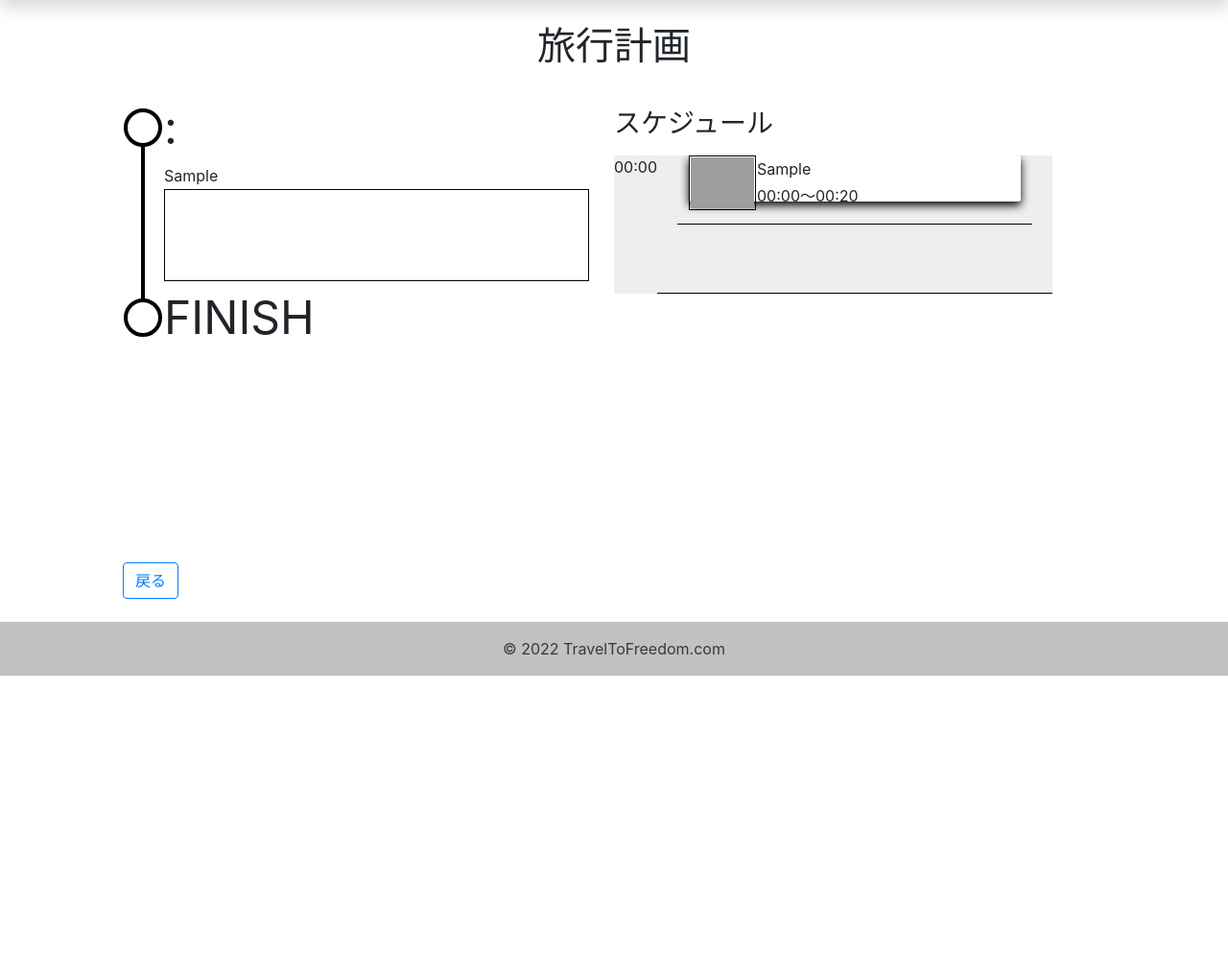
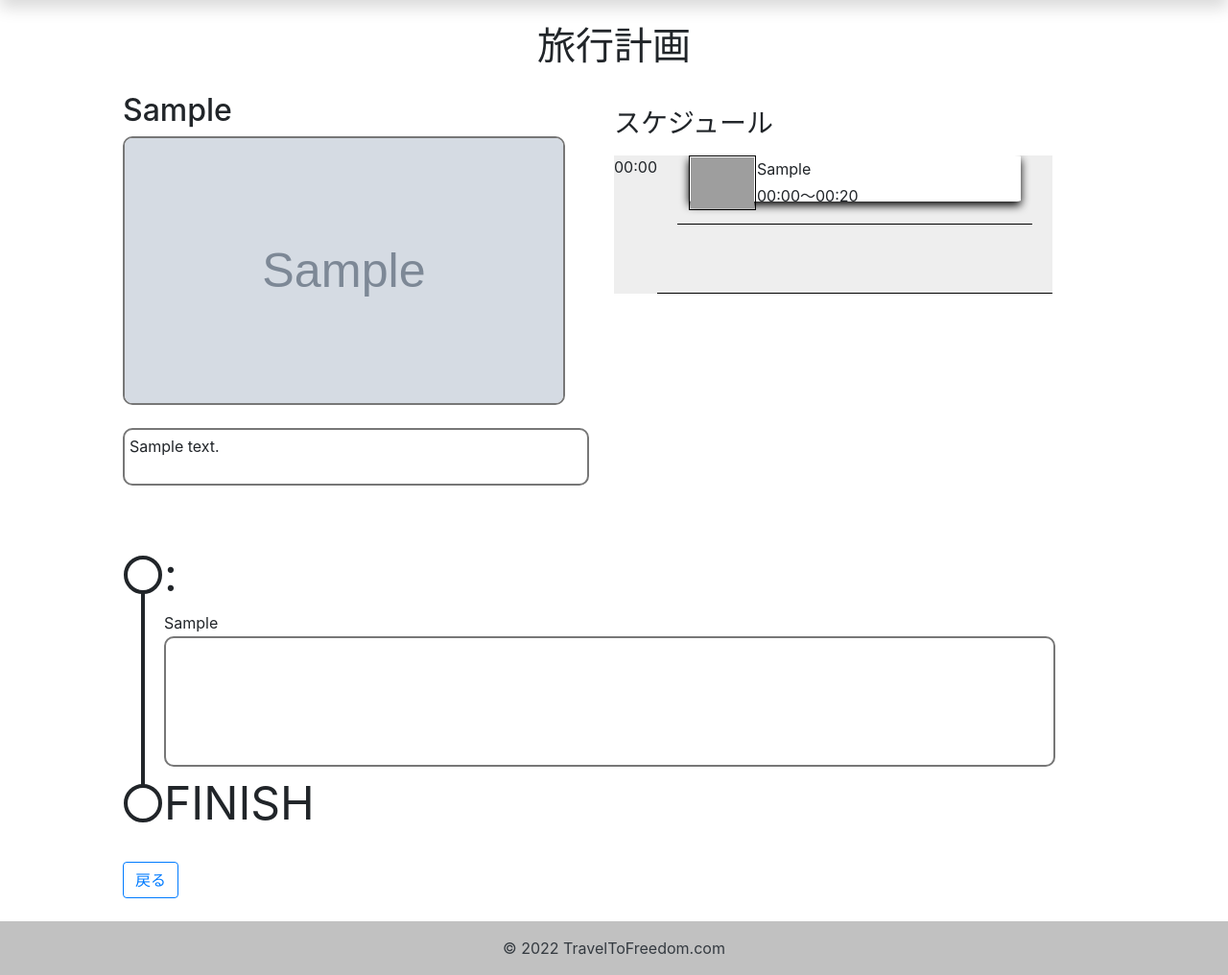
Before and after one commit to SaltPeninsula11/Travel_to_freedom, a Django app: page /plan-detail/1 in a window 1280 px wide. Shown: the part 70-1086 px from the top of the page at 96% size. Before the commit the page ends 774 px from the top, so only its background shows below. Run offline with Django 3.2, Linux system fonts and the light colour scheme; tables that the repository leaves empty hold one stand-in row (values such as "Sample post"); grey boxes marked "Sample" are stand-in pictures; some libraries are stand-ins or nearby versions; grey boxes are pictures that could not be loaded.

Commit message:
CSSの追加

```diff
--- a/static/css/planDetail.css
+++ b/static/css/planDetail.css
@@ -29,12 +29,6 @@
     /* background-color: #AAF; */
 }
 
-textarea#mainDescription {
-    resize: none;
-    width: 90%;
-    height: 150px;
-}
-
 #imageSpace {
     width: 90%;
     height: 280px;
@@ -42,6 +36,8 @@ textarea#mainDescription {
 #mainPhotoDisplay {
     width: 100%;
     height: 100%;
+    border: 2px solid #777;
+    border-radius: 10px;
 }
 
 @media screen and (max-width: 767px) {
@@ -61,10 +57,12 @@ textarea#mainDescription {
     width: 100%;
 }
 
-#mainDescription:not(textarea) {
+#mainDescription {
     width: 95%;
-    height: 135px;
-    border: 1px solid #000;
+    height: 60px;
+    padding: 5px;
+    border: 2px solid #777;
+    border-radius: 10px;
 }
 
 td #Timeline_Span {
@@ -76,7 +74,7 @@ td #Timeline_Span {
     width: 40px;
     height: 40px;
     border-radius: 22px;
-    border: 4px solid #000;
+    border: 4px solid #212529;
 }
 
 td#Timeline_TimePlace {
@@ -95,11 +93,13 @@ td#Timeline_TimePlace {
     margin-left: 14px;
 
     width: 4px;
-    background: #000;
+    background: #212529;
 }
 
 #descriptionSpace {
     width: 95%;
-    height: 6em;
-    border: 1px solid #000;
+    height: 136px;
+    padding: 5px;
+    border: 2px solid #777;
+    border-radius: 10px;
 }
--- a/travel_planning/templates/my_plan_list.html
+++ b/travel_planning/templates/my_plan_list.html
@@ -47,6 +47,8 @@
                         </div>
                     </div>
                 </div>
+                {% empty %}
+                保存している計画はありません。
                 {% endfor %}
 
             </div>
--- a/travel_planning/templates/shiozaki/plan_detail.html
+++ b/travel_planning/templates/shiozaki/plan_detail.html
@@ -15,6 +15,48 @@
     <h1>旅行計画</h1>
 
     <div class="space_1x1">
+        <section>
+            <h2>
+                {% if object %}
+                {{ object }}
+                {% else %}
+                タイトルなし
+                {% endif %}
+            </h2>
+            <div id="imageSpace">
+                {% if object.photo %}
+                <img src="{{ object.photo }}" id="mainPhotoDisplay">
+                {% else %}
+                <img src="{% static 'images.png' %}" id="mainPhotoDisplay">
+                {% endif %}
+            </div>
+        </section>
+        <br>
+        <section>
+            <div id="mainDescription">{{ object.detail }}</div>
+        </section>
+    </div>
+
+    <div class="space_1x1">
+        <h3>スケジュール</h3>
+        <div id="memo" class="memo">
+            <div id="memoSpace">
+                <!-- なぜか狭まっとる！ -->
+                <div class="schedule_table">
+                    ここはスケジュールカードが入る欄
+                </div>
+            </div>
+        </div>
+        {% for plan in planList %}
+        {% if plan.2 != "NaN" %}
+        <input type="hidden" name="scheduleName" value="{{ plan.0 }}">
+        <input type="hidden" name="scheduleBeginTime" value="{{ plan.2 }}">
+        <input type="hidden" name="scheduleStayTime" value="{{ plan.3 }}">
+        {% endif %}
+        {% endfor %}
+    </div>
+
+    <div class="space_1x2">
         {% for plan in planList %}
         {% load mathfilters %}
         <table>
@@ -22,7 +64,7 @@
                 <td id="Timeline_Span">
                     <div class="dot">
                         {% if forloop.counter > 1 %}
-                        <div class="numberLine" style="top: -163px; height: 163px;"></div>
+                        <div class="numberLine" style="top: -203px; height: 203px;"></div>
                         {% endif %}
                     </div>
                 </td>
@@ -54,33 +96,17 @@
             <tr>
                 <td id="Timeline_Span">
                     <div class="dot">
-                        <div class="numberLine" style="top: -163px; height: 163px;"></div>
+                        <div class="numberLine" style="top: -203px; height: 203px;"></div>
                     </div>
                 </td>
                 <td id="Timeline_TimePlace" class="timeDisplay">
                     FINISH
                 </td>
+                <td id="Timeline_Photo">
+
+                </td>
             </tr>
         </table>
-    </div>
-
-    <div class="space_1x1">
-        <h3>スケジュール</h3>
-        <div id="memo" class="memo">
-            <div id="memoSpace">
-                <!-- なぜか狭まっとる！ -->
-                <div class="schedule_table">
-                    ここはスケジュールカードが入る欄
-                </div>
-            </div>
-        </div>
-        {% for plan in planList %}
-        {% if plan.2 != "NaN" %}
-        <input type="hidden" name="scheduleName" value="{{ plan.0 }}">
-        <input type="hidden" name="scheduleBeginTime" value="{{ plan.2 }}">
-        <input type="hidden" name="scheduleStayTime" value="{{ plan.3 }}">
-        {% endif %}
-        {% endfor %}
     </div>
 
     <div class="space_1x2">
--- a/travel_planning/templates/shiozaki/share_canceled.html
+++ b/travel_planning/templates/shiozaki/share_canceled.html
@@ -24,4 +24,6 @@
 
 <a class="btn btn-outline-primary" href="{% url 'travel_planning:mylist' %}">OK</a>
 
+<br>
+
 {% endblock %}
--- a/travel_planning/templates/shiozaki/share_plan.html
+++ b/travel_planning/templates/shiozaki/share_plan.html
@@ -62,12 +62,12 @@
         <div class="space_1x2">
             {% for plan in planList %}
             {% load mathfilters %}
-            <table border="1">
+            <table>
                 <tr>
                     <td id="Timeline_Span">
                         <div class="dot">
                             {% if forloop.counter > 1 %}
-                            <div class="numberLine" style="top: -201px; height: 201px;"></div>
+                            <div class="numberLine" style="top: -210px; height: 210px;"></div>
                             {% endif %}
                         </div>
                     </td>
@@ -103,7 +103,7 @@
                 <tr>
                     <td id="Timeline_Span">
                         <div class="dot">
-                            <div class="numberLine" style="top: -201px; height: 201px;"></div>
+                            <div class="numberLine" style="top: -210px; height: 210px;"></div>
                         </div>
                     </td>
                     <td id="Timeline_TimePlace" class="timeDisplay">
--- a/travel_planning/templates/shiozaki/share_success.html
+++ b/travel_planning/templates/shiozaki/share_success.html
@@ -24,4 +24,6 @@
 
 <a class="btn btn-outline-primary" href="{% url 'travel_planning:mylist' %}">OK</a>
 
+<br>
+
 {% endblock %}
```
Also changed, not shown: static/css/sharePlan.css (+10 -2 lines).
